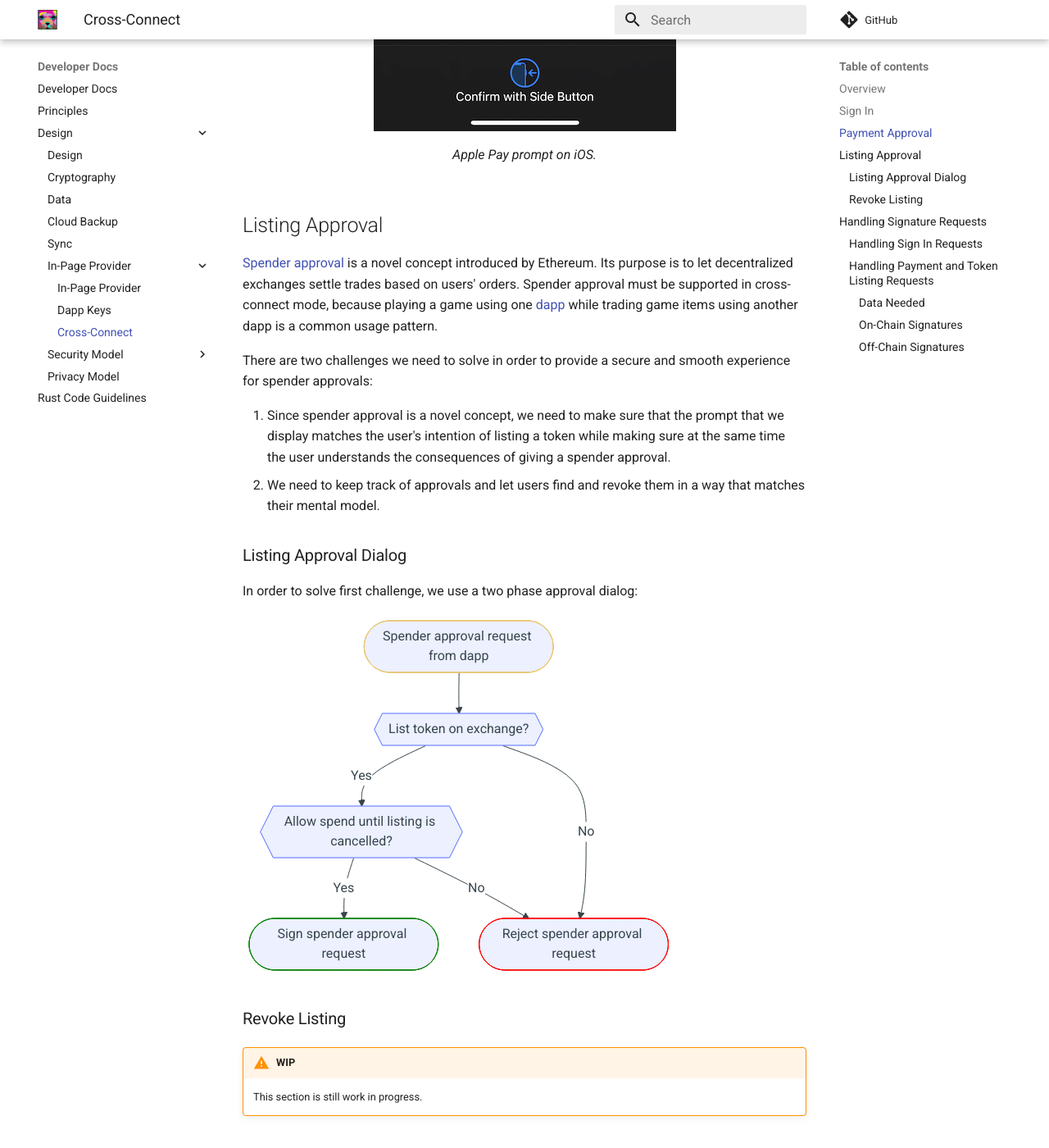
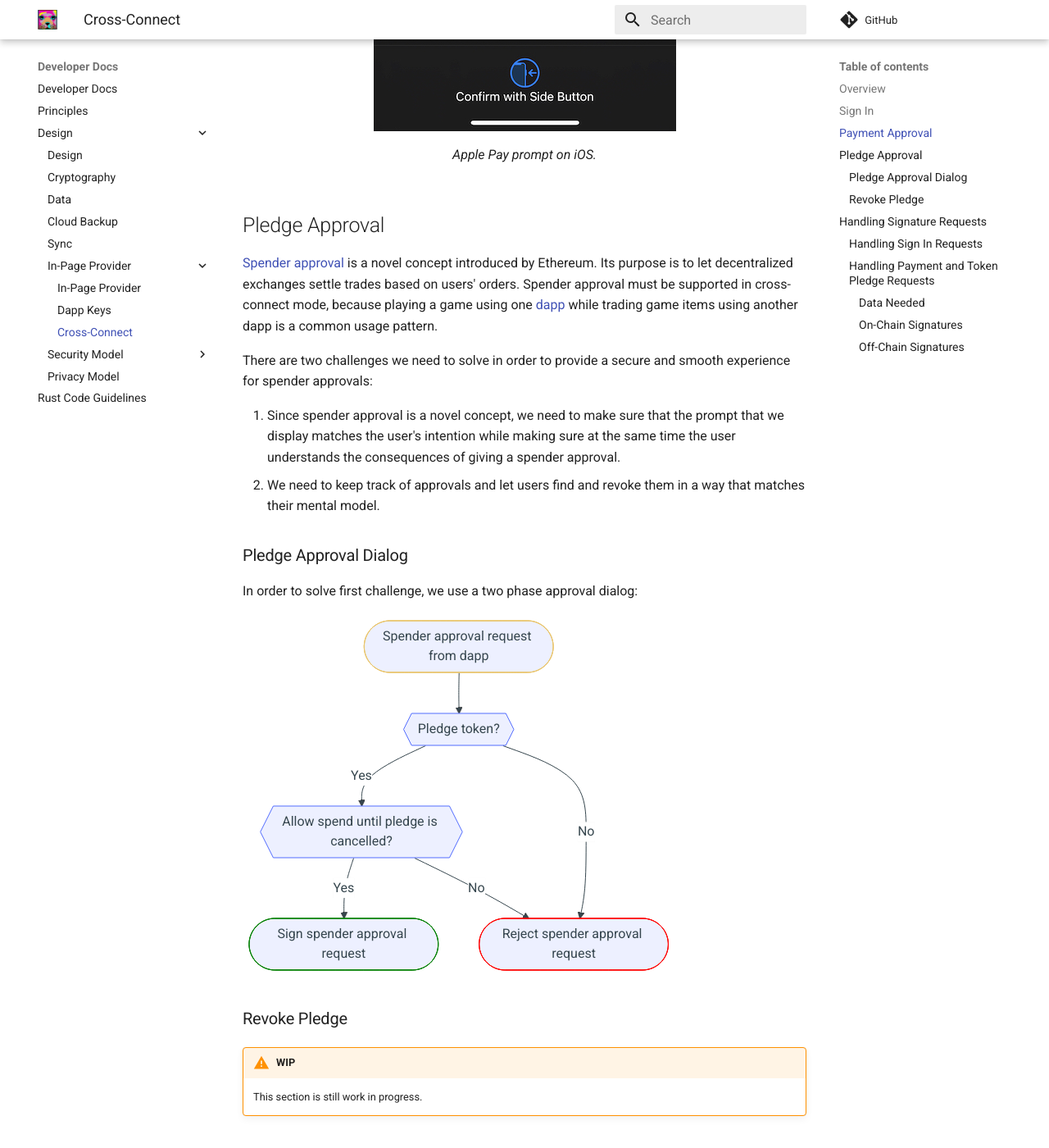
Before and after one commit to sealvault/sealvault, an MkDocs documentation site: the page built from website/src/dev-docs/design/cross-connect.md, in a window 1280 px wide and 1400 px high, scrolled down 2851 px. Shown: the whole window at 82% size. Built offline with MkDocs 1.6.1 and Material for MkDocs 9.7.7, drawn with Linux system fonts in a browser that asks for light colours; comment, search, counter and statistics services are not loaded; some of the changed text lies outside the part shown.

Commit message:
Rename token listing to token pledge

````diff
--- a/website/src/dev-docs/design/cross-connect.md
+++ b/website/src/dev-docs/design/cross-connect.md
@@ -32,7 +32,7 @@ While most [in-page provider](./in-page-provider.md) implementations let users
 cross-connect keys without restrictions, our approach to security is to
 [eliminate attack vectors](./security-model.md#deception-mitigation) where we
 can.  Therefore, in cross-connect mode, we reduce the decision the user has to
-make to sign in, payment approval and token listing decisions and reject
+make to sign in, payment approval and token pledge decisions and reject
 signature requests where we cannot guarantee this. If a signature request is
 blocked, users are guided to switch to the [dapp key](./dapp-keys.md) to
 continue. The dapp key is an isolation mechanism that
@@ -72,7 +72,7 @@ Apple Pay prompt on iOS.
 </figcaption>
 </figure>
 
-## Listing Approval
+## Pledge Approval
 
 [Spender approval](./in-page-provider.md#spender-approvals) is a novel concept
 introduced by Ethereum. Its purpose is to let decentralized exchanges settle
@@ -85,21 +85,20 @@ There are two challenges we need to solve in order to provide a secure and
 smooth experience for spender approvals:
 
 1. Since spender approval is a novel concept, we need to make sure that the
-   prompt that we display matches the user's intention of listing a token while
-   making sure at the same time the user understands the consequences of giving
-   a spender approval.
+   prompt that we display matches the user's intention while making sure at the
+   same time the user understands the consequences of giving a spender approval.
 2. We need to keep track of approvals and let users find and revoke them in a
    way that matches their mental model.
 
-### Listing Approval Dialog
+### Pledge Approval Dialog
 
 In order to solve first challenge, we use a two phase approval dialog:
 
 ```mermaid
 flowchart TB
-    spender_approval([Spender approval request from dapp]) -->  list_token{{List token on exchange?}}
-    list_token -- Yes --> allow_spend{{Allow spend until listing is cancelled?}}
-    list_token -- No --> reject([Reject spender approval request])
+    spender_approval([Spender approval request from dapp]) -->  pledge_token{{Pledge token?}}
+    pledge_token -- Yes --> allow_spend{{Allow spend until pledge is cancelled?}}
+    pledge_token -- No --> reject([Reject spender approval request])
     allow_spend -- Yes --> sign([Sign spender approval request])
     allow_spend -- No --> reject([Reject spender approval request])
 
@@ -112,7 +111,7 @@ flowchart TB
     class reject red
 ```
 
-### Revoke Listing
+### Revoke Pledge
 
 !!! warning "WIP"
 
@@ -125,7 +124,7 @@ the following categories:
 
 1. [Sign in](#sign-in) request
 2. [Payment](#payment-approval) request
-3. [Token listing](#listing-approval) request
+3. [Token pledge](#pledge-approval) request
 4. Unknown
 
 We cannot interpret all signature requests as one of the first three categories,
@@ -135,7 +134,7 @@ request and direct the user use the [dapp key](./dapp-keys.md) to continue.
 Identifying sign in requests is challenging, because there is no standard format
 to prove ownership of an address.
 
-Identifying payment and token listing requests is challenging, because, while we
+Identifying payment and token pledge requests is challenging, because, while we
 can simulate the outcome of [on-chain
 signatures](./in-page-provider.md#on-chain-signatures) to learn the outcome,
 [off-chain signatures](./in-page-provider.md#off-chain-signatures) can lead to
@@ -148,14 +147,14 @@ to interpret the signed data programmatically.
 
     This section is still work in progress.
 
-### Handling Payment and Token Listing Requests
+### Handling Payment and Token Pledge Requests
 
 #### Data Needed
 
 We need to extract the following data from the
 [on-](./in-page-provider.md#on-chain-signatures) and
 [off-chain](./in-page-provider.md#off-chain-signatures) signature requests for
-the payment and listing approval dialogs:
+the payment and pledge approval dialogs:
 
 - Native token spent on network fees
 - Native token transferred
@@ -185,7 +184,7 @@ from [on-chain signature](./in-page-provider.md#on-chain-signatures) requests.
 There is no universal solution to extract the [data we need](#data-needed) from
 [off-chain signature](./in-page-provider.md#off-chain-signatures) requests.
 
-Off-chain signature requests that are payment or listing approval[^20] requests
+Off-chain signature requests that are payment or pledge approval[^20] requests
 typically follow the [EIP-712](https://eips.ethereum.org/EIPS/eip-712) standard,
 but the standard only defines the format of the signed data, not its semantics.
 Therefore, in order to extract the [data needed,](#data-needed), we have to
````
Also changed, not shown: website/src/dev-docs/design/attack-tree.md (+1 -1 lines), website/src/dev-docs/design/in-page-provider.md (+4 -2 lines).
